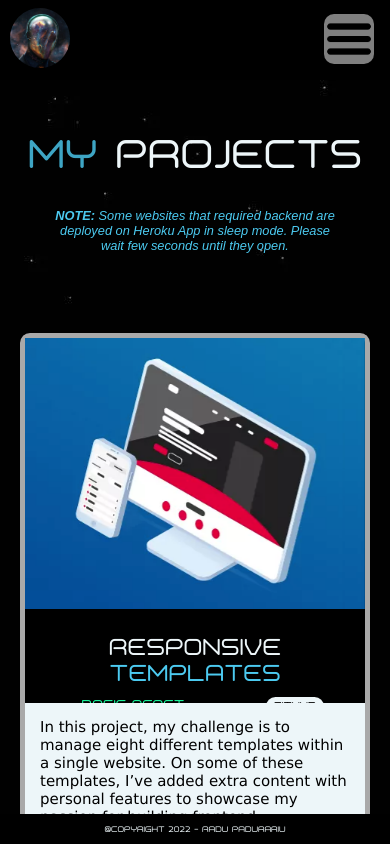
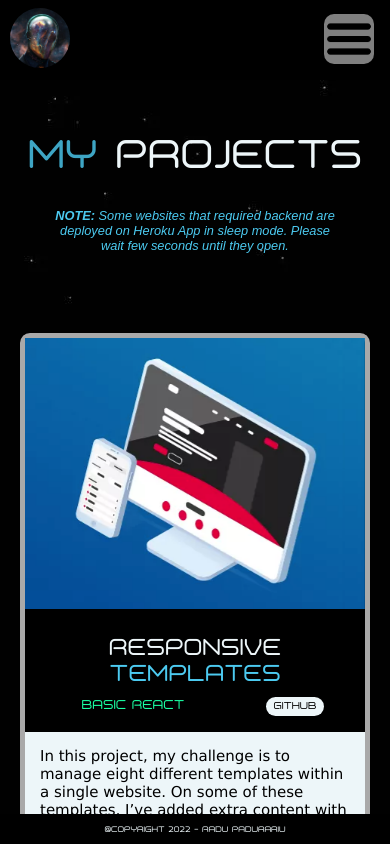
Before and after one commit to RaduPadurariu/MyPortfolio-viteVersion, a React (Vite) app: page /projects in a window 390 px wide. Built offline with nearby package versions, Linux system fonts and the light colour scheme.

Commit message:
fix responsive on projects cards

```diff
--- a/src/components/Projects/Projects.css
+++ b/src/components/Projects/Projects.css
@@ -109,7 +109,7 @@
   color: #edf6f9;
   text-align: center;
   width: 100%;
-  height: 90px;
+  /* min-height: 90px; */
 }
 
 .project-name {
@@ -125,7 +125,7 @@
   justify-content: space-around;
   font-size: 0.8rem;
   text-align: center;
-  margin: 0.5rem 0 3rem 0;
+  margin: 0.5rem 0 1rem 0;
 }
 
 .projects-multipleLanguages {
@@ -134,6 +134,9 @@
 
 .projects-description-container {
   display: flex;
+  flex: 1;
+  align-items: center;
+  background-color: #eee;
 }
 
 .projects-description {
--- a/src/components/Projects/Projects.jsx
+++ b/src/components/Projects/Projects.jsx
@@ -104,12 +104,12 @@ export const Projects = () => {
             </div>
             <div className="project-language">
               <div>
-                <span
+                {/* <span
                   className="projects-multipleLanguages"
                   style={{ color: "#80bfff" }}
                 >
                   Type Script
-                </span>
+                </span> */}
                 <span
                   className="projects-multipleLanguages"
                   style={{ color: "#1affa3" }}
@@ -273,12 +273,12 @@ export const Projects = () => {
                 >
                   JAVA SCRIPT
                 </span>
-                <span
+                {/* <span
                   className="projects-multipleLanguages"
                   style={{ color: "#ffb366" }}
                 >
                   NODE JS
-                </span>
+                </span> */}
               </div>
 
               <div>
@@ -296,7 +296,8 @@ export const Projects = () => {
           <div className="projects-description-container">
             <div className="projects-description">
               Draft mini apps and games, with no focus on styling, where I
-              experiment and explore different Java Script implementations.{" "}
+              experiment and explore different Java Script implementations. Some
+              projects are made with Node JS and deployed on Heroku.{" "}
             </div>
           </div>
         </div>
@@ -331,12 +332,12 @@ export const Projects = () => {
                 >
                   TYPE SCRIPT
                 </span>
-                <span
+                {/* <span
                   className="projects-multipleLanguages"
                   style={{ color: "#cc99ff" }}
                 >
                   WEBPACK
-                </span>
+                </span> */}
               </div>
 
               <div>
@@ -354,7 +355,8 @@ export const Projects = () => {
           <div className="projects-description-container">
             <div className="projects-description">
               Draft applications, most of them tools, with no focus on styling,
-              where I explore and improve my knowledge in Type Script.{" "}
+              where I explore and improve my knowledge in Type Script and
+              webpack.{" "}
             </div>
           </div>
         </div>
```
